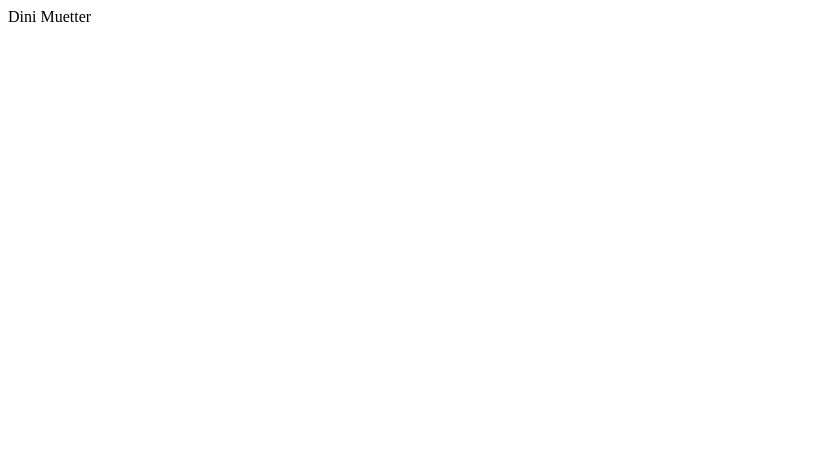
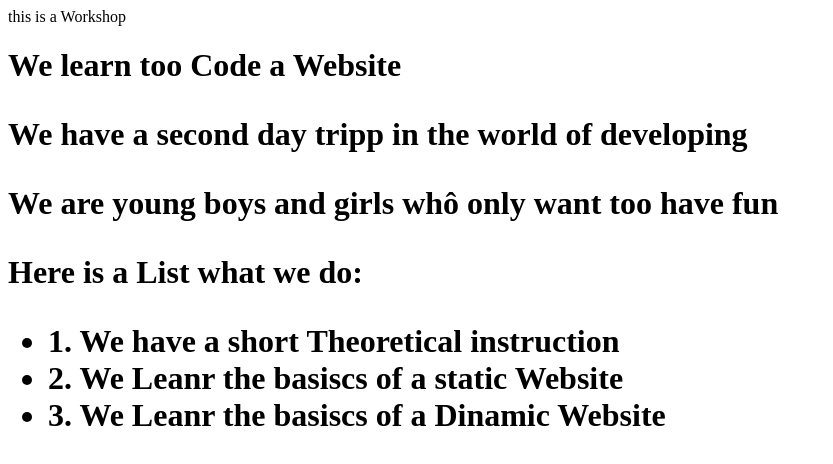
Before and after one commit to mischareolon/mischareolon.github.io, a plain HTML site: page index.html in a window 1280 px wide. Shown: the whole page, without its empty margins (0-833 px from the left). Drawn offline with Linux system fonts and the light colour scheme.

Commit message:
Second commit: Just ad some Headers and bodys

```diff
--- a/index.html
+++ b/index.html
@@ -1 +1,16 @@
-Dini Muetter
+<html>
+    <head>
+		this is a Workshop
+    </head>
+    <body>
+		<h1>We learn too Code a Website<h1>
+		<p>We have a second day tripp in the world of developing</p>
+		<p>We are young boys and girls whô only want too have fun</p>
+		<p>Here is a List what we do:</p>
+			<ul>
+				<li>1. We have a short Theoretical instruction</li>
+				<li>2. We Leanr the basiscs of a static Website</li>
+				<li>3. We Leanr the basiscs of a Dinamic Website</li>
+			</ul>
+    </body>
+</html>
```
Also changed, not shown: 1 other file.
